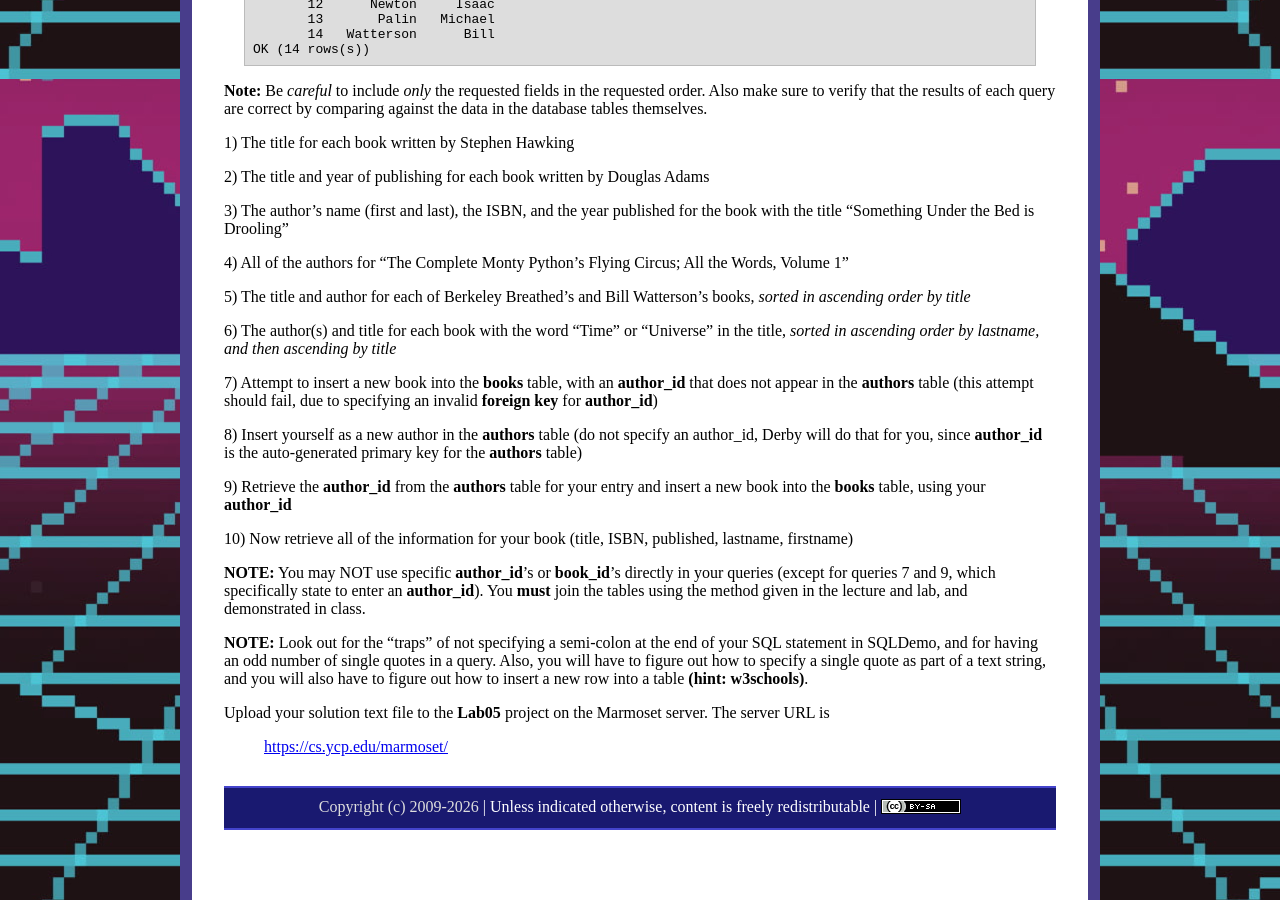
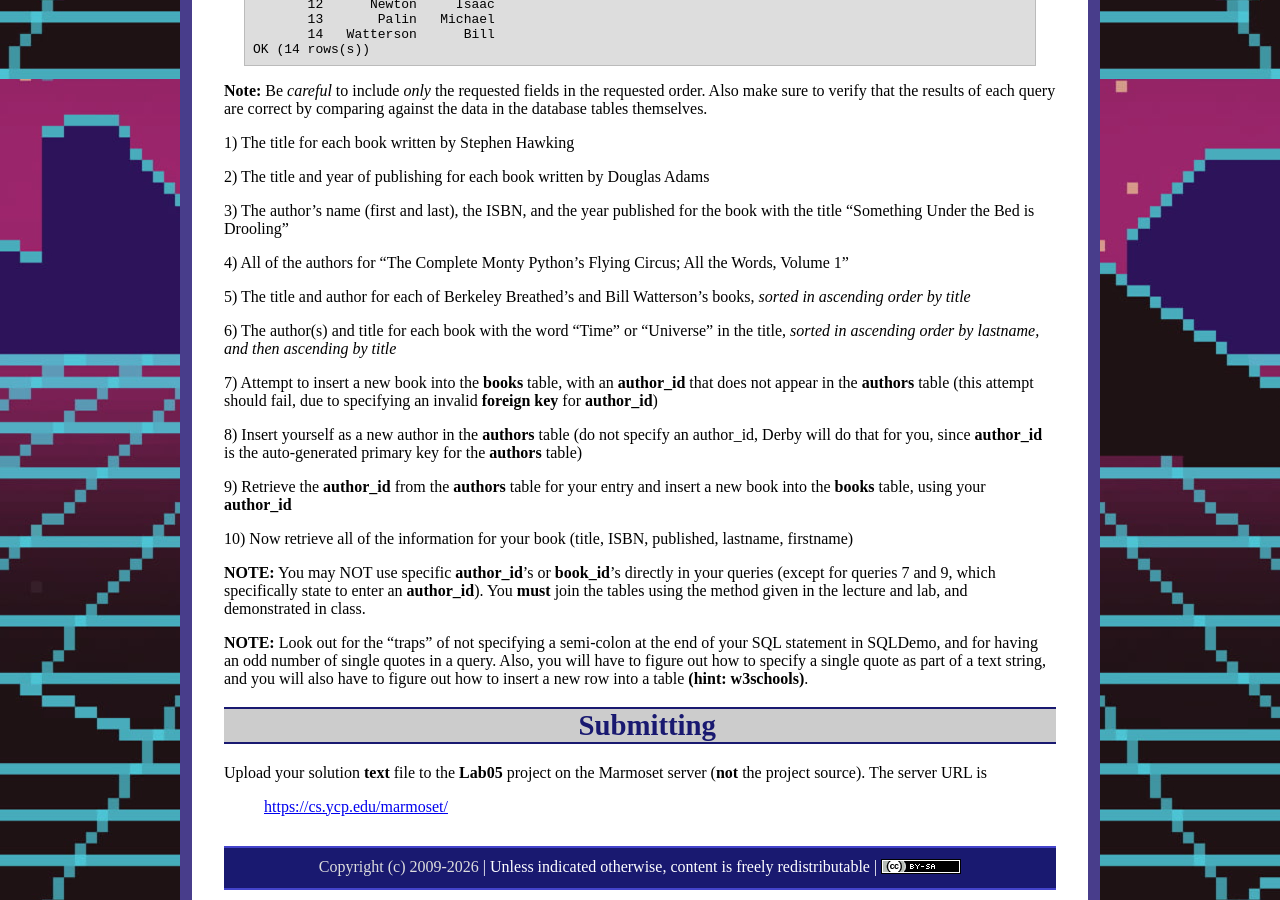
Before and after one commit to ycpcs/cs320-spring2026, a Jekyll site: the page built from labs/lab05.md, in a window 1280 px wide and 900 px high, scrolled down 1721 px. Built offline with Jekyll 4.4.1, drawn with Linux system fonts in a browser that asks for light colours.

Commit message:
update lab05
update lab05

```diff
--- a/labs/lab05.md
+++ b/labs/lab05.md
@@ -116,6 +116,9 @@ OK (14 rows(s))
 
 **NOTE:** Look out for the "traps" of not specifying a semi-colon at the end of your SQL statement in SQLDemo, and for having an odd number of single quotes in a query.  Also, you will have to figure out how to specify a single quote as part of a text string, and you will also have to figure out how to insert a new row into a table **(hint: w3schools)**.
 
-Upload your solution text file to the **Lab05** project on the Marmoset server. The server URL is
+Submitting
+==========
+
+Upload your solution **text** file to the **Lab05** project on the Marmoset server (**not** the project source). The server URL is
 
 > [https://cs.ycp.edu/marmoset/](https://cs.ycp.edu/marmoset/)
```
